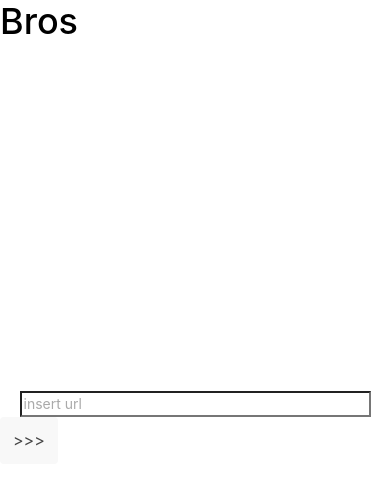
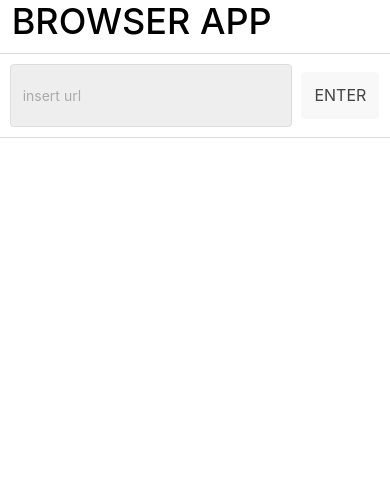
Before and after one commit to MaxC24/ionic-web-browser-app, a website: page www/index.html in a window 390 px wide. Drawn offline with Linux system fonts and the light colour scheme; some packages are replaced by stand-ins of ours; files that its build step writes are made by us from their sources.

Commit message:
changes the classes of input and button

```diff
--- a/www/index.html
+++ b/www/index.html
@@ -38,12 +38,18 @@
 
     <ion-pane>
       <ion-header-bar class="bar-stable">
-        <h1 class="title">Bros</h1>
+        <h1 class="title" style="margin-left: 3vw">BROWSER APP</h1>
       </ion-header-bar>
       <ion-content>
         <div ng-controller="BrowserCtrl">
-        <input placeholder="insert url" ng-model="url" style="width: 90vw; margin-top: 40vh; margin-left: 5vw">
-        <button class="button" ng-click="open()">>>></button>
+          <div class="list">
+            <div class="item item-input-inset">
+              <label class="item item-input-wrapper">
+              <input type="text" placeholder="insert url" ng-model="url">
+              </label>
+              <button class="button" ng-click="open()">ENTER</button>
+            </div>
+          </div>
         </div>
         <!-- <iframe src="http://www.ign.com&output=embed" style="width: 100%; height:100%"></iframe> -->
       </ion-content>
```
